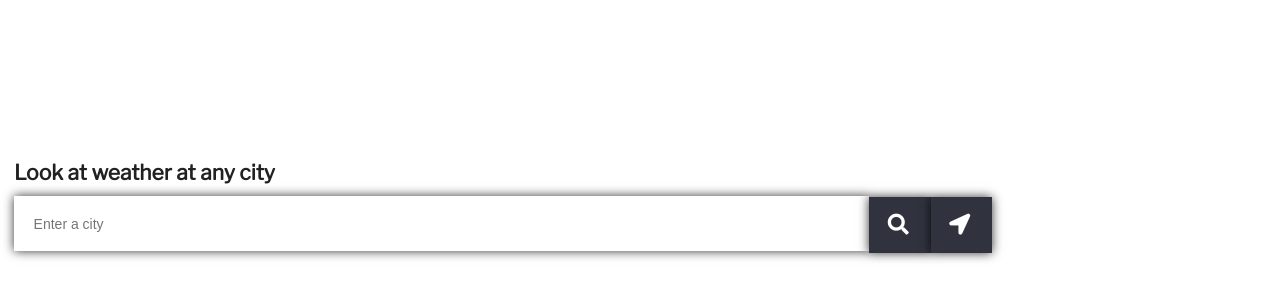
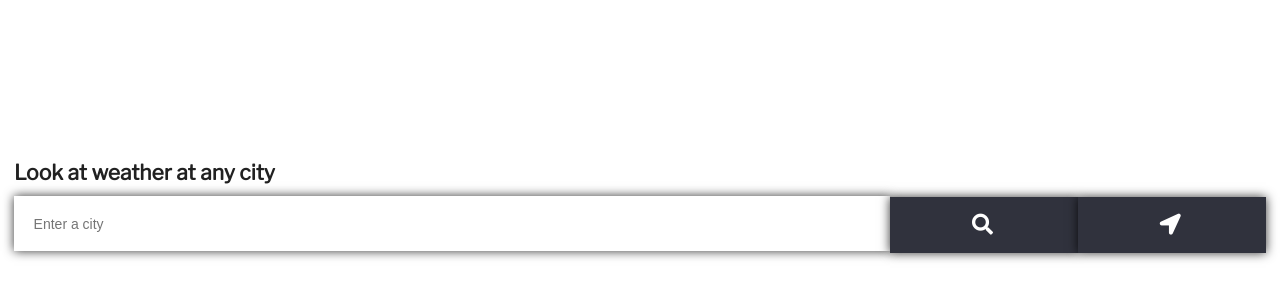
Before and after one commit to aussftw/weather_app, a React (Create React App) app: page / in a window 1280 px wide. Shown: the part 198-498 px from the top of the page. Built offline with nearby package versions, Linux system fonts and the light colour scheme; no server answers; a web font is replaced by a local one.

Commit message:
fixing form styles

```diff
--- a/src/Components/Form/_Form.scss
+++ b/src/Components/Form/_Form.scss
@@ -32,35 +32,35 @@
   }
 
   .input-data {
-    width: 64.5%;
+    width: 70%;
     border: 0;
     height: 3.9rem;
     padding: 1.4rem;
     box-shadow: 0 0 10px 0 rgba(0, 0, 0, 0.8);
 
     @media only screen and (min-width: $wMD) {
-      width: 68.3%;
+      width: 70%;
     }
 
     @media only screen and (max-width: $wXS) and (max-height: $hXS) {
-      width: 58.2%;
+      width: 60%;
     }
 
     @media only screen and (min-width: $wIpad) and (min-height: $hIpad) {
       height: 5rem;
-      width: 76.9%;
+      width: 78%;
     }
     @media (min-width: $wL) and (min-height: $hL) {
       height: 5rem;
       width: 89.7%;
     }
     @media (min-width: $wHD) and (min-height: $hHD) {
-      width: 94.7%;
+      width: 90%;
     }
   }
 
   .input-button {
-    width: 4.4rem;
+    width: 15%;
     height: 4rem;
     background-color: $dark;
     border: 0;
@@ -68,9 +68,12 @@
     cursor: pointer;
     box-shadow: 0 0 10px 0 rgba(0, 0, 0, 0.8);
     font-size: 1rem;
+    @media only screen and (max-width: $wXS) and (max-height: $hXS) {
+      width: 20%;
+    }
     @media only screen and (min-width: $wIpad) and (min-height: $hIpad) {
       height: 5rem;
-      width: 5rem;
+      width: 11%;
       font-size: 1.5rem;
     }
     @media (min-width: $wL) and (min-height: $hL) {
@@ -149,11 +152,11 @@
     color: $white;
     @media only screen and (max-width: $wXS) and (max-height: $hXS) {
       height: 2.3rem;
-      width: 73.5%;
+      width: 70%;
     }
     @media only screen and (min-width: $wIpad) and (min-height: $hIpad) {
       height: 4rem;
-      width: 83.9%;
+      width: 80%;
     }
 
     @media (min-width: $wL) and (min-height: $hL) {
```
